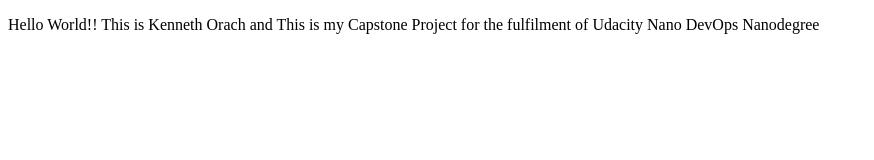
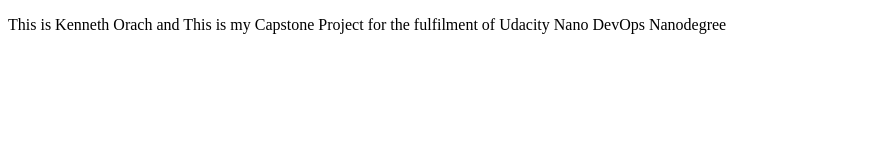
Before and after one commit to kennethok/Udacity_Capstone_Project, a plain HTML site: page index.html in a window 1280 px wide. Shown: the whole page, without its empty margins (0-874 px from the left). Drawn offline with Linux system fonts and the light colour scheme.

Commit message:
Update index.html

```diff
--- a/index.html
+++ b/index.html
@@ -4,6 +4,6 @@
 	<title>Udacity Cloud DevOps Engineer Nanodegree</title>
 </head>
 <body>
-	<p>Hello World!! This is Kenneth Orach and This is my Capstone Project for the fulfilment of Udacity Nano DevOps Nanodegree</p>
+	<p>This is Kenneth Orach and This is my Capstone Project for the fulfilment of Udacity Nano DevOps Nanodegree</p>
 </body>
 </html>
```
